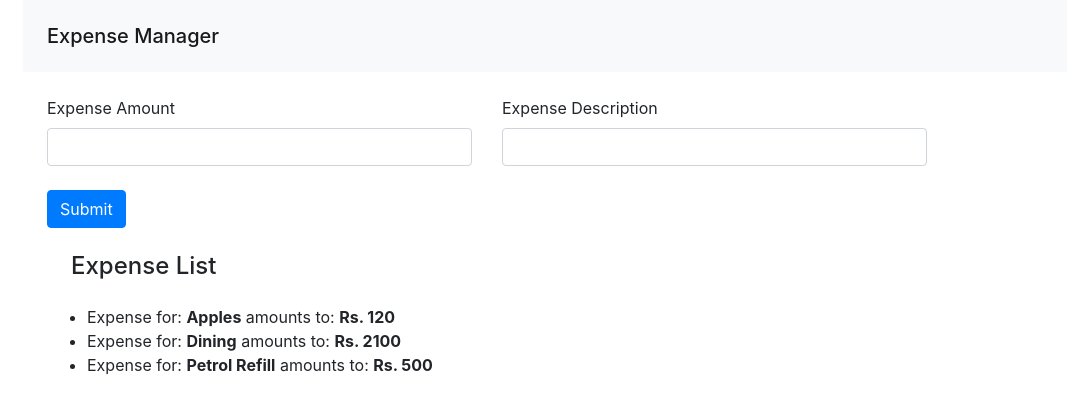
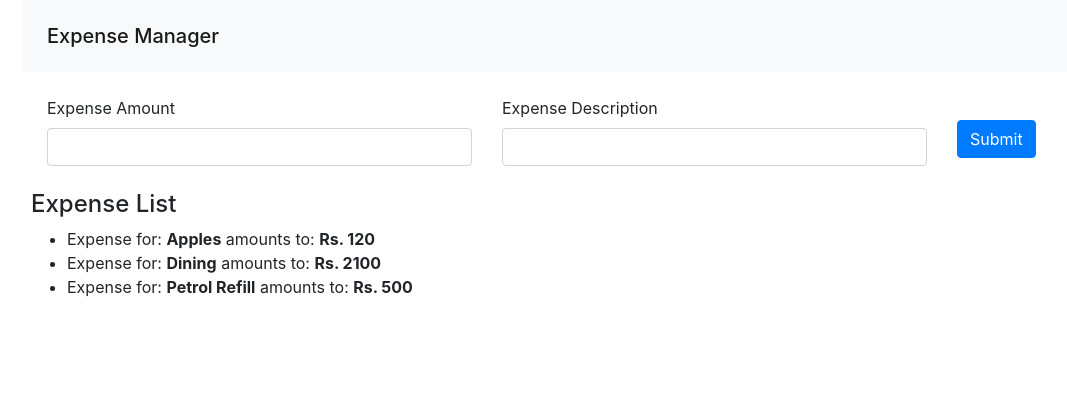
Before and after one commit to samit403/exp-mgr, a React (Create React App) app: page / in a window 1280 px wide. Shown: the top 412 px of the page, without its empty margins (62-1129 px from the left). Built offline with nearby package versions, Linux system fonts and the light colour scheme.

Commit message:
minor cleanup

```diff
--- a/src/components/expenseForm.jsx
+++ b/src/components/expenseForm.jsx
@@ -9,28 +9,28 @@ class ExpenseForm extends Component {
         <form onSubmit={this.props.onSubmit}>
           <div className="row">
             <div className="col-5">
-              <label htmlFor="">Expense Amount</label>
+              <label htmlFor="amountEntry">Expense Amount</label>
               <input
                 id="amountEntry"
                 name="amountEntry"
                 type="number"
                 className="form-control"
-                value={this.props.entry}
+                value={this.props.amountEntry}
                 onChange={this.props.onChange}
               />
             </div>
             <div className="col-5">
-              <label htmlFor="">Expense Description</label>
+              <label htmlFor="descriptionEntry">Expense Description</label>
               <input
                 id="descriptionEntry"
                 name="descriptionEntry"
                 type="text"
                 className="form-control"
-                value={this.props.entry}
+                value={this.props.descriptionEntry}
                 onChange={this.props.onChange}
               />
             </div>
-            <div className="col-5">
+            <div className="col-2">
               <button className="btn btn-primary mt-4">Submit</button>
             </div>
           </div>
--- a/src/components/expenseList.jsx
+++ b/src/components/expenseList.jsx
@@ -5,8 +5,8 @@ class ExpenseList extends Component {
     // console.log(this.props);
     return (
       <div className="content">
-        <h4 className="content ml-5">Expense List</h4>
-        <ul className="m-4">
+        <h4 className="content ml-2">Expense List</h4>
+        <ul className="m-1">
           {this.props.data.map(item => (
             <li key={item.id}>
               Expense for: <b>{item.desc}</b> amounts to:{" "}
--- a/src/components/home.jsx
+++ b/src/components/home.jsx
@@ -16,7 +16,6 @@ class Home extends Component {
 
   handleChange = e => {
     this.setState({ [e.target.name]: e.target.value });
-    // console.log(this.state.amountEntry);
   };
 
   handleSubmit = e => {
```
